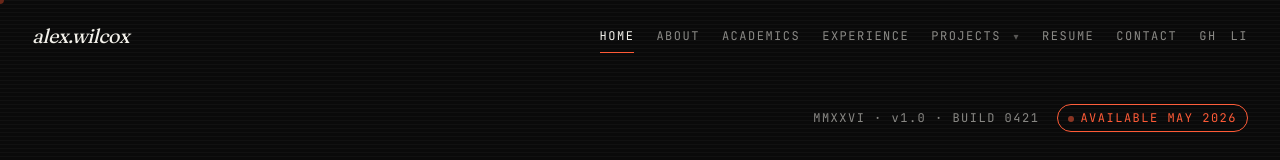
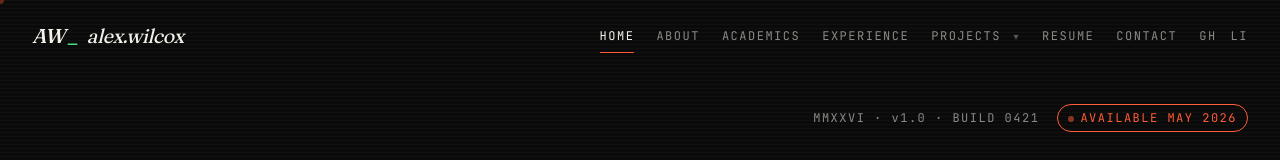
Before and after one commit to AlexJohnWilcox/myWebsite, a React (Vite) app: page / in a window 1280 px wide. Shown: the top 160 px of the page. Built offline with nearby package versions, Linux system fonts and the light colour scheme.

Commit message:
feat: add AWMark to nav beside wordmark

```diff
--- a/src/components/Nav.jsx
+++ b/src/components/Nav.jsx
@@ -1,6 +1,7 @@
 import { useState } from 'react'
 import { NavLink, Link } from 'react-router-dom'
 import { useScrollState } from '@/hooks/useScrollState'
+import { AWMark } from './AWMark'
 import styles from './Nav.module.css'
 
 export function Nav() {
@@ -12,7 +13,10 @@ export function Nav() {
   return (
     <header className={`${styles.nav} ${scrolled ? styles.scrolled : ''} ${open ? styles.open : ''}`}>
       <div className={styles.inner}>
-        <Link to="/" className={styles.brand} onClick={close}>alex.wilcox</Link>
+        <Link to="/" className={styles.brand} onClick={close}>
+          <AWMark size={20} />
+          <span className={styles.wordmark}>alex.wilcox</span>
+        </Link>
         <div className={styles.spacer} />
         <button className={styles.toggle} onClick={() => setOpen(o => !o)} aria-expanded={open} aria-label="Toggle navigation">
           {open ? '[ ✕ ]' : '[ ≡ ]'}
--- a/src/components/Nav.module.css
+++ b/src/components/Nav.module.css
@@ -29,6 +29,14 @@
 }
 
 .brand {
+  display: inline-flex;
+  align-items: baseline;
+  gap: 8px;
+  color: var(--ink);
+  text-decoration: none;
+}
+
+.wordmark {
   font-family: var(--serif);
   font-style: italic;
   font-size: var(--fs-md);
```
